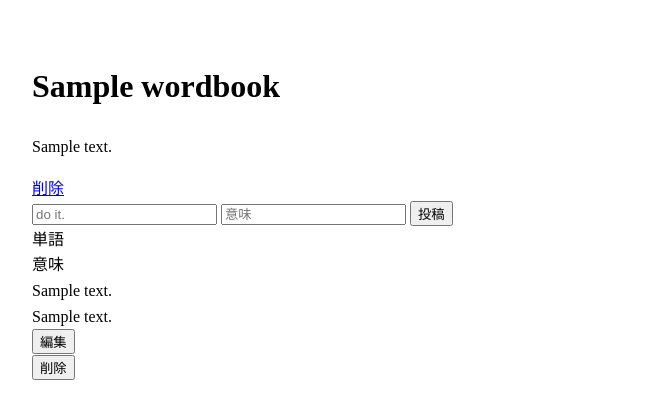
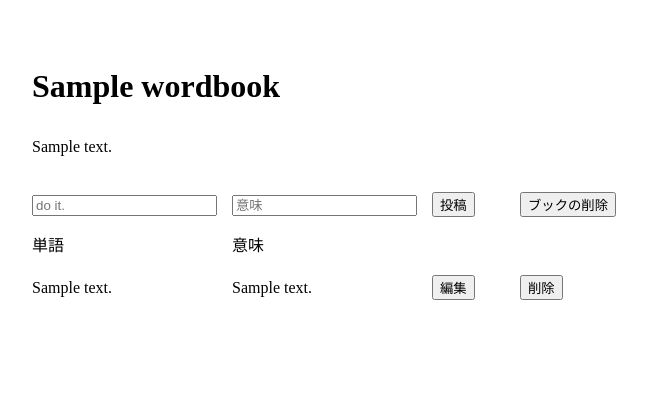
Before and after one commit to sskyh0208/env_flask, a Flask app: page /words/1 in a window 1280 px wide. Shown: the part 128-547 px from the top of the page, without its empty margins (208-855 px from the left). Run offline with Flask 2, Linux system fonts and the light colour scheme; a user stored in the database is signed in; tables that the repository leaves empty hold one stand-in row (values such as "Sample post").

Commit message:
words.htmlにcss追加

```diff
--- a/web/flaskr/static/css/style.css
+++ b/web/flaskr/static/css/style.css
@@ -100,3 +100,31 @@ html,body{
     width: 100%;
     color: #fff;
 }
+
+
+
+.word__title {
+    display: flex;
+    justify-content: space-between;
+}
+
+.score__table dl,
+.word__form dl,
+.word__table dl {
+    display: flex;
+}
+
+.score__table dl dt,
+.score__table dl dd,
+.word__form dl dt,
+.word__form dl dd,
+.word__table dl dt,
+.word__table dl dd {
+    width: 160px;
+}
+
+.word__form dl dd:nth-child(3),
+.word__table dl dd:nth-child(3),
+.word__table dl dd:nth-child(4) {
+    width: 48px;
+}
--- a/web/flaskr/templates/words.html
+++ b/web/flaskr/templates/words.html
@@ -7,44 +7,56 @@
     var bookId = {{ book.id }};
 </script>
 <script type="text/javascript" src="{{ url_for('static', filename='js/words/main.js') }}"></script>
+<div class="word__title">
     <div>
         <h1>{{ book.name }}</h1>
         <p>{{ book.description }}</p>
-    <a href="/delete_book/{{ book.id }}">削除</a>
     </div>
-<div>
+</div>
+<div class="word__form">
     <form method="POST">
         {{ form.csrf_token }}
+        <dl>
+            <dt>
                 {{ form.text() }}
+            </dt>
+            <dd>
                 {{ form.comment() }}
+            </dd>
+            <dd>
                 {{ form.submit() }}
+            </dd>
+            <dd>
+                <button onclick="location.href='/delete_book/{{ book.id }}'">ブックの削除</a>
+            </dd>
+        </dl>
     </form>
 </div>
-<div>
-    <div class="d-flex flex-row m-2">
-        <div class="col-3">
+<div class="word__table">
+    <dl>
+        <dt>
             <span>単語</span>
-        </div>
-        <div class="col-3">
+        </dt>
+        <dd>
             <span>意味</span>
-        </div>
-    </div>
+        </dd>
+    </dl>
     {% if words %}
     {% for word in words %}
-    <div class="d-flex flex-row m-2">
-        <div id="text-{{ word.id }}" class="col-3">
+    <dl>
+        <dt id="text-{{ word.id }}">
             <span>{{ word.text }}</span>
-        </div>
-        <div id="comment-{{ word.id }}" class="col-3">
+        </dt>
+        <dd id="comment-{{ word.id }}">
             <span>{{ word.comment }}</span>
-        </div>
-        <div id="btn-{{ word.id }}" class="col-1">
+        </dd>
+        <dd id="btn-{{ word.id }}">
             <button onclick="update('{{ word.id }}')">編集</button>
-        </div>
-        <div class="col-1">
+        </dd>
+        <dd>
             <button onclick="location.href='/delete_word/{{ word.book_id }}/{{ word.id }}'">削除</button>
-        </div>
-    </div>
+        </dd>
+    </dl>
     {% endfor %}
     {% endif %}
 </div>
```
Also changed, not shown: web/flaskr/templates/score.html (+11 -11 lines). Lines whose indentation alone changed are shown as unchanged.
